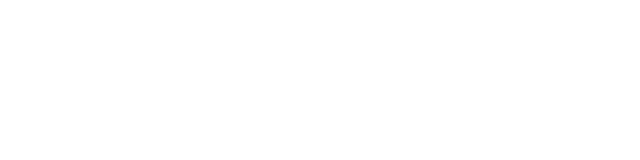
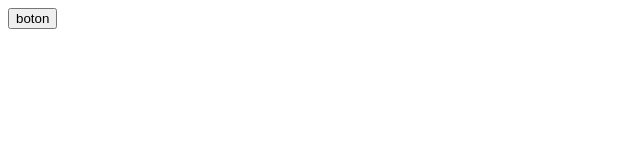
Before and after one commit to kevin-Bejarano-Aviles/api-proyecto-valtech, a React (Create React App) app in the folder front/: page / in a window 1280 px wide. Shown: the top 160 px of the page, without its empty margins (0-640 px from the left). Built offline with nearby package versions, Linux system fonts and the light colour scheme; the HTML template or start-up script is replaced by a standard one.

Commit message:
componente button

```diff
--- a/front/src/App.js
+++ b/front/src/App.js
@@ -1,9 +1,13 @@
 import './App.css';
+import Button from './components/Button';
 
 function App() {
+  function alert(){
+    alert("click en boton")
+  }
   return (
     <div>
-
+      <Button type="button" nombre="boton" handleFunction={alert}/>
     </div>
   );
 }
--- a/front/src/components/Button.jsx
+++ b/front/src/components/Button.jsx
@@ -1,6 +1,8 @@
-function Button() {
+function Button({type,nombre,handleFunction}) {
+  //hice que la funcion no este aun para que no afecte en el renderizado
+
   return (
-    <div>Button</div>
+    <button type={type} onClick={handleFunction}>{nombre}</button>
   )
 }
 
--- /dev/null
+++ b/package.json
@@ -0,0 +1,5 @@
+{
+  "dependencies": {
+    "react-scripts": "^5.0.1"
+  }
+}
```
Also changed, not shown: 2 other files (tests, documents, lock files or other folders).
